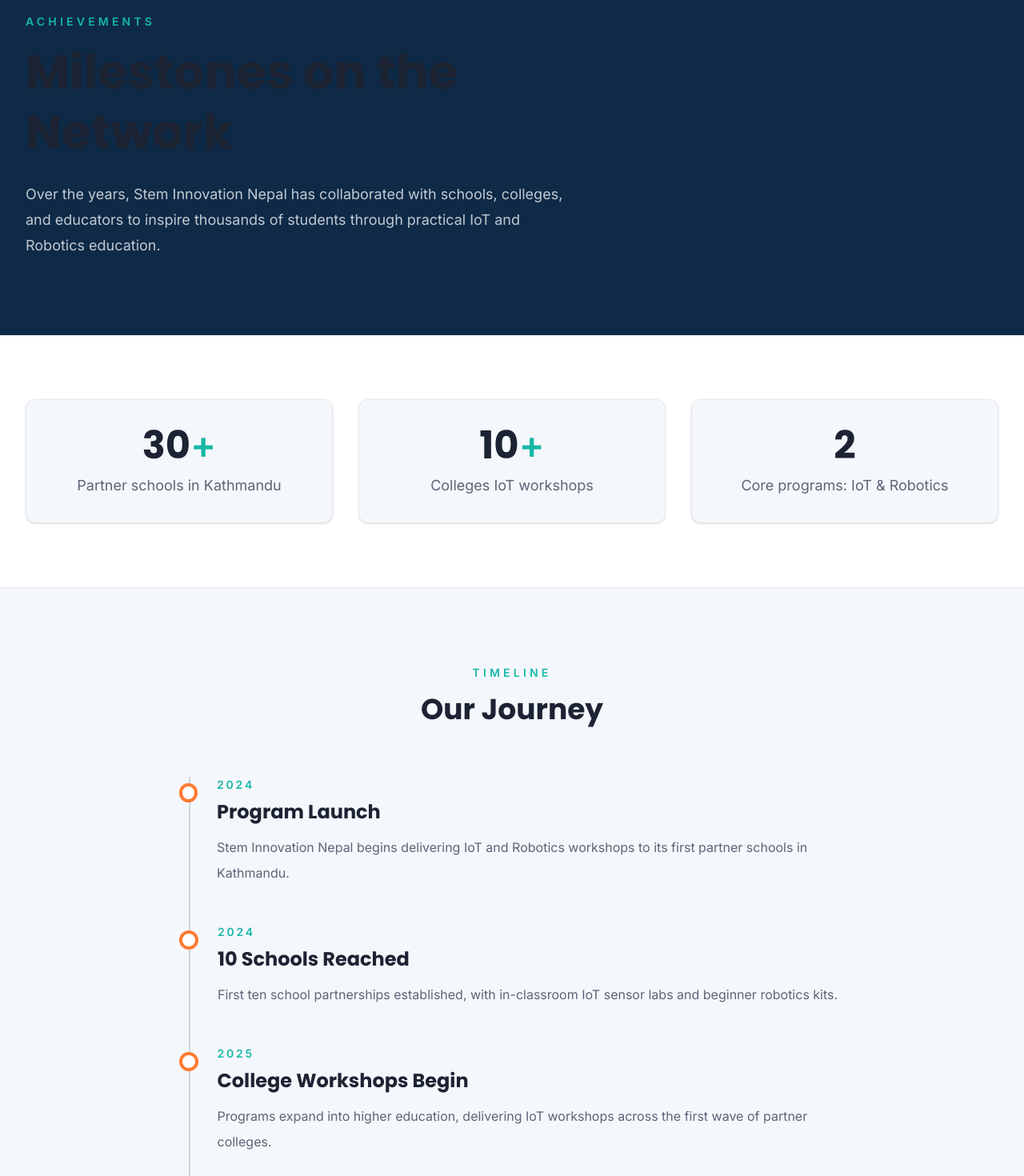
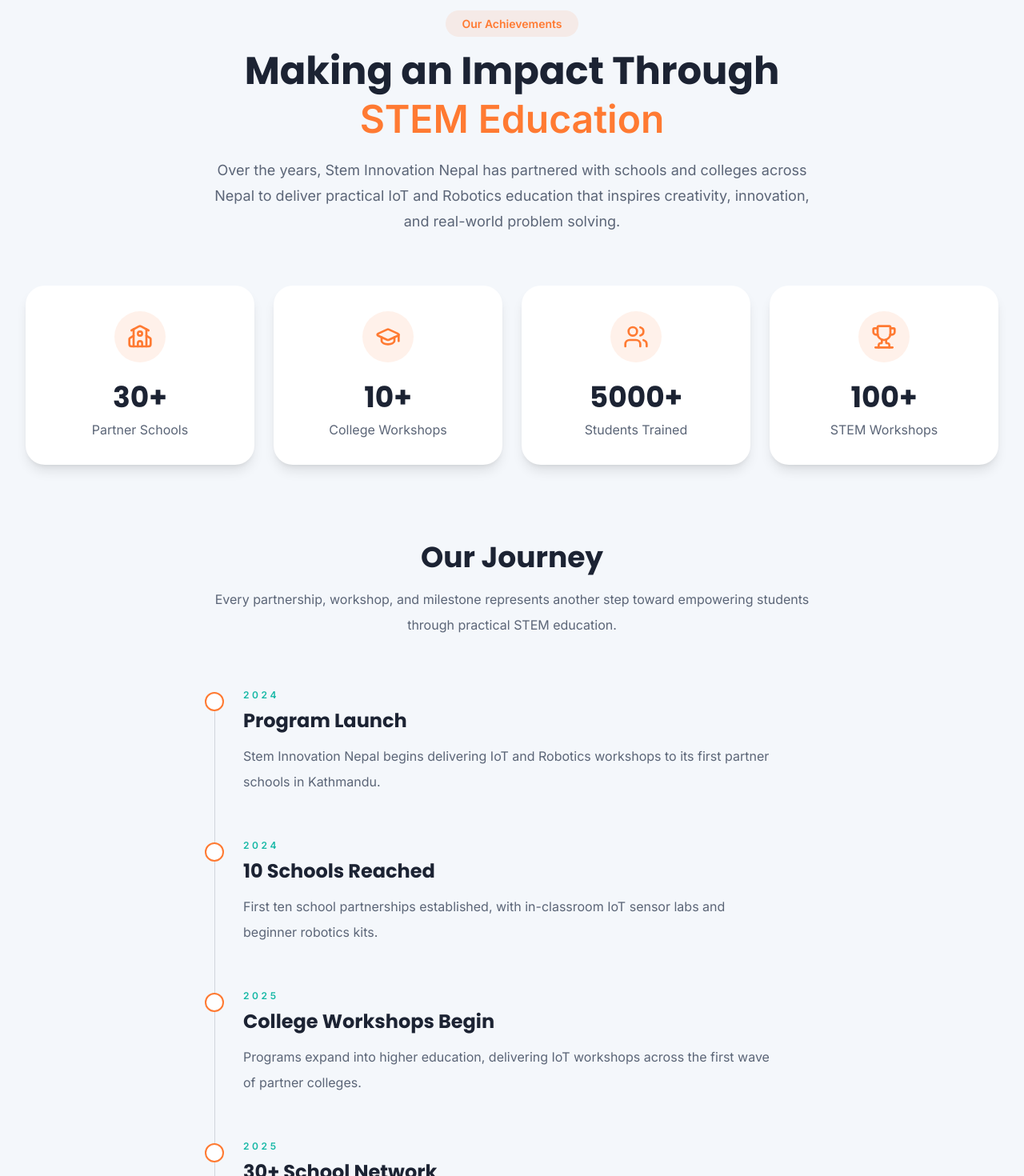
Before and after one commit to MetaTronix-Solution/Stem-Innovation-Nepal, a Next.js app in the folder frontend/: page / in a window 1280 px wide. Shown: the part 960-2430 px from the top of the page at 80% size. Built offline with nearby package versions, Linux system fonts and the light colour scheme.

Commit message:
Refactor Achievements component for improved layout and updated statistics display

```diff
--- a/frontend/app/achievements/page.tsx
+++ b/frontend/app/achievements/page.tsx
@@ -1,96 +1,130 @@
-import type { Metadata } from "next";
-import { achievements, stats } from "@/lib/data";
+import Link from "next/link";
+import {
+  School,
+  GraduationCap,
+  Users,
+  Trophy,
+  CheckCircle,
+  ArrowRight,
+} from "lucide-react";
+import { achievements } from "@/lib/data";
 
-export const metadata: Metadata = {
-  title: "Achievements",
-  description:
-    "Milestones from Stem Innovation Nepal's IoT and Robotics workshops across Kathmandu.",
-  alternates: {
-    canonical: "/achievements",
+const stats = [
+  {
+    icon: School,
+    value: "30+",
+    label: "Partner Schools",
   },
-};
+  {
+    icon: GraduationCap,
+    value: "10+",
+    label: "College Workshops",
+  },
+  {
+    icon: Users,
+    value: "5000+",
+    label: "Students Trained",
+  },
+  {
+    icon: Trophy,
+    value: "100+",
+    label: "STEM Workshops",
+  },
+];
 
-export default function AchievementsPage() {
+export default function Achievements() {
   return (
-    <>
-      {/* HERO */}
-      <section className="bg-navy text-white">
-        <div className="mx-auto max-w-7xl px-6 py-24 lg:px-8">
-          <p className="text-sm font-semibold uppercase tracking-[0.3em] text-teal">
-            Achievements
-          </p>
+    <section className="bg-light-gray py-24">
+      <div className="mx-auto max-w-7xl px-6 lg:px-8">
+        {/* Heading */}
+        <div className="mx-auto max-w-3xl text-center">
+          <span className="rounded-full bg-orange/10 px-5 py-2 text-sm font-semibold text-orange">
+            Our Achievements
+          </span>
 
-          <h1 className="mt-4 max-w-3xl text-5xl font-bold leading-tight lg:text-6xl">
-            Milestones on the Network
-          </h1>
+          <h2 className="mt-6 text-4xl font-bold text-charcoal lg:text-5xl">
+            Making an Impact Through
+            <span className="mt-3 block text-orange">STEM Education</span>
+          </h2>
 
-          <p className="mt-6 max-w-2xl text-lg leading-8 text-white/75">
-            Over the years, Stem Innovation Nepal has collaborated with schools,
-            colleges, and educators to inspire thousands of students through
-            practical IoT and Robotics education.
+          <p className="mt-6 text-lg leading-8 text-slate">
+            Over the years, Stem Innovation Nepal has partnered with schools and
+            colleges across Nepal to deliver practical IoT and Robotics
+            education that inspires creativity, innovation, and real-world
+            problem solving.
           </p>
         </div>
-      </section>
 
-      {/* STATS */}
-      <section className="border-b border-gray-200 bg-white py-20">
-        <div className="mx-auto grid max-w-7xl gap-8 px-6 sm:grid-cols-3 lg:px-8">
-          {stats.map((stat) => (
-            <div
-              key={stat.label}
-              className="rounded-xl border border-gray-200 bg-light-gray p-8 text-center shadow-sm"
-            >
-              <h2 className="text-5xl font-bold text-navy">
-                {stat.value}
-                <span className="text-teal">{stat.suffix}</span>
-              </h2>
+        {/* Statistics */}
+        <div className="mt-16 grid gap-6 sm:grid-cols-2 lg:grid-cols-4">
+          {stats.map((item, index) => {
+            const Icon = item.icon;
 
-              <p className="mt-3 text-lg text-slate">{stat.label}</p>
+            return (
+              <div
+                key={index}
+                className="rounded-3xl bg-white p-8 text-center shadow-lg transition duration-300 hover:-translate-y-2"
+              >
+                <div className="mx-auto flex h-16 w-16 items-center justify-center rounded-full bg-orange/10">
+                  <Icon className="h-8 w-8 text-orange" />
+                </div>
+
+                <h3 className="mt-6 text-4xl font-bold text-navy">
+                  {item.value}
+                </h3>
+
+                <p className="mt-2 text-slate">{item.label}</p>
+              </div>
+            );
+          })}
+        </div>
+
+        {/* Timeline */}
+        <div className="mt-24">
+          <div className="mx-auto max-w-3xl">
+            <div className="mb-16 text-center">
+              <h3 className="text-3xl font-bold text-charcoal md:text-4xl">
+                Our Journey
+              </h3>
+
+              <p className="mt-4 leading-8 text-slate">
+                Every partnership, workshop, and milestone represents another
+                step toward empowering students through practical STEM
+                education.
+              </p>
             </div>
-          ))}
-        </div>
-      </section>
 
-      {/* TIMELINE */}
-      <section className="bg-light-gray py-24">
-        <div className="mx-auto max-w-4xl px-6 lg:px-8">
-          <div className="mb-16 text-center">
-            <p className="text-sm font-semibold uppercase tracking-[0.3em] text-teal">
-              Timeline
-            </p>
+            <div className="relative">
+              {/* Vertical Line */}
+              <div className="absolute left-3 top-2 bottom-2 w-px bg-gray-300" />
 
-            <h2 className="mt-4 text-4xl font-bold text-charcoal">
-              Our Journey
-            </h2>
-          </div>
+              <div className="space-y-12">
+                {achievements.map((item) => (
+                  <div key={item.title} className="relative flex gap-6">
+                    {/* Circle */}
+                    <div className="relative z-10 mt-1 h-6 w-6 rounded-full border-2 border-orange bg-white" />
 
-          <div className="relative">
-            <div className="absolute left-3 top-0 h-full w-0.5 bg-gray-300" />
+                    {/* Content */}
+                    <div className="pb-2">
+                      <p className="text-xs font-semibold uppercase tracking-[0.3em] text-teal">
+                        {item.year}
+                      </p>
 
-            <ol className="space-y-12">
-              {achievements.map((item) => (
-                <li key={item.title} className="relative flex gap-6">
-                  <div className="relative z-10 mt-2 h-6 w-6 rounded-full border-4 border-orange bg-white" />
+                      <h4 className="mt-2 text-2xl font-bold text-charcoal">
+                        {item.title}
+                      </h4>
 
-                  <div>
-                    <p className="text-sm font-semibold uppercase tracking-[0.2em] text-teal">
-                      {item.year}
-                    </p>
-
-                    <h3 className="mt-2 text-2xl font-semibold text-charcoal">
-                      {item.title}
-                    </h3>
-
-                    <p className="mt-3 leading-8 text-slate">
-                      {item.description}
-                    </p>
+                      <p className="mt-3 max-w-2xl leading-8 text-slate">
+                        {item.description}
+                      </p>
+                    </div>
                   </div>
-                </li>
-              ))}
-            </ol>
+                ))}
+              </div>
+            </div>
           </div>
         </div>
-      </section>
-    </>
+      </div>
+    </section>
   );
 }
```
